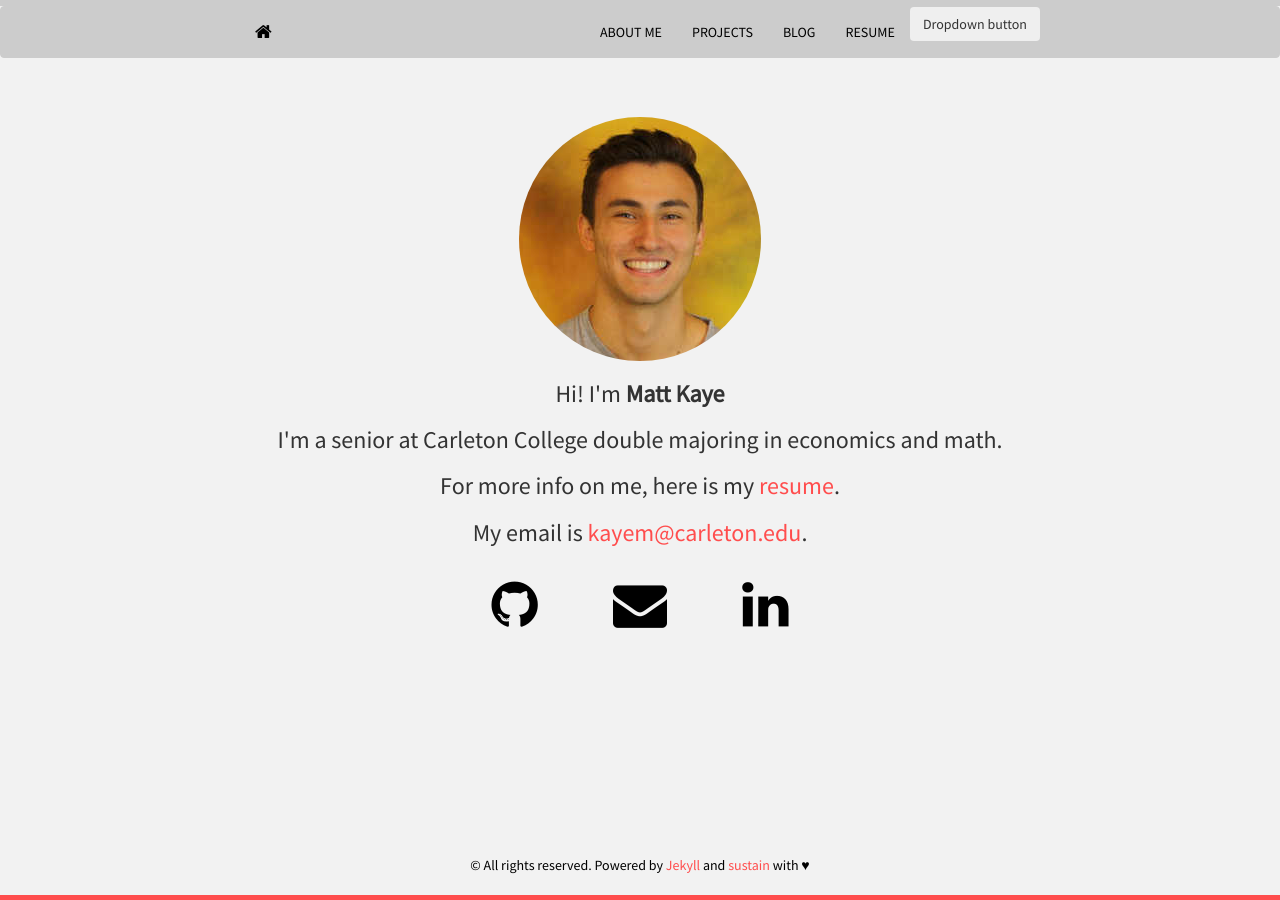
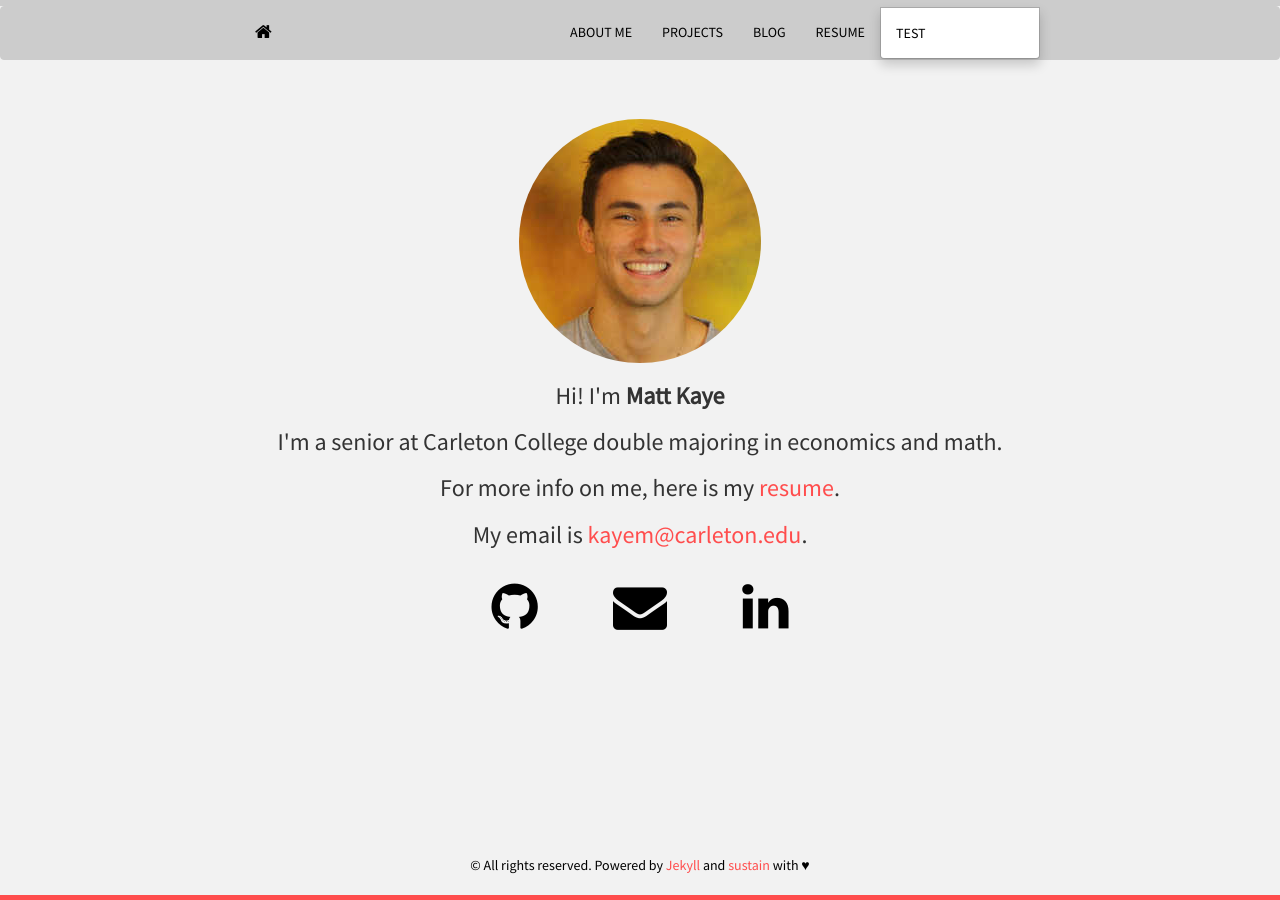
Before and after one commit to mrkaye97/mrkaye97.github.io, a Jekyll site: the page built from index.html, in a window 1280 px wide. Built offline with Jekyll 4.4.1, drawn with Linux system fonts in a browser that asks for light colours; nearby versions of some CDN libraries; the list of posts is cut into pages by our own code.

Commit message:
Update header.html

```diff
--- a/_includes/header.html
+++ b/_includes/header.html
@@ -9,20 +9,7 @@
         <li><a href="{{ site.baseurl }}projects.html">PROJECTS</a></li>
         <li><a href="{{ site.baseurl }}blog.html">BLOG</a></li>
         <li><a href="Matthew_Kaye_Resume.pdf">RESUME</a></li>
-        <li>
-          <div class="dropdown">
-            <button class="btn btn-secondary dropdown-toggle" type="button" id="dropdownMenuButton" data-toggle="dropdown" aria-haspopup="true" aria-expanded="false">
-              Dropdown button
-            </button>
-            <div class="dropdown-menu" aria-labelledby="dropdownMenuButton">
-              <a class="dropdown-item" href="#">Action</a>
-              <a class="dropdown-item" href="#">Another action</a>
-              <a class="dropdown-item" href="#">Something else here</a>
-            </div>
-          </div>
-        </li>
-
-
+        <li><a class='dropdown-menu' href="Matthew_Kaye_Resume.pdf">TEST</a> </li>
       </ul>
     </div>
   </div>
```
